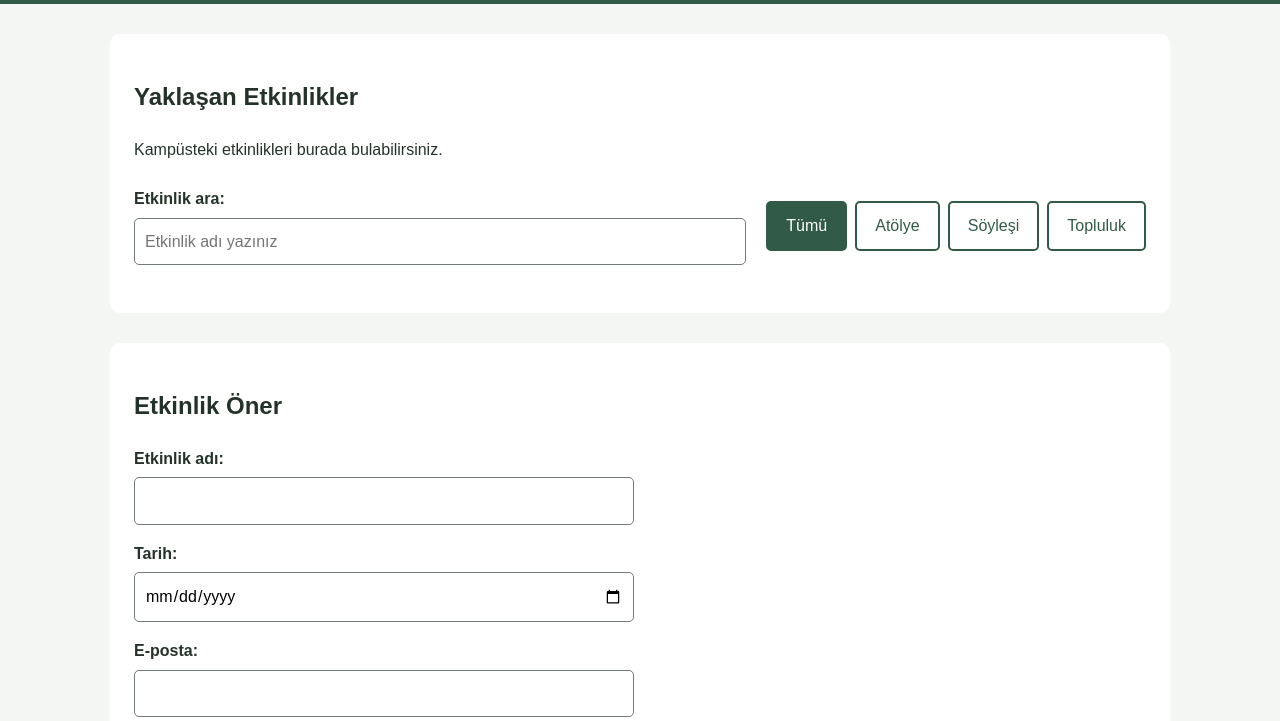
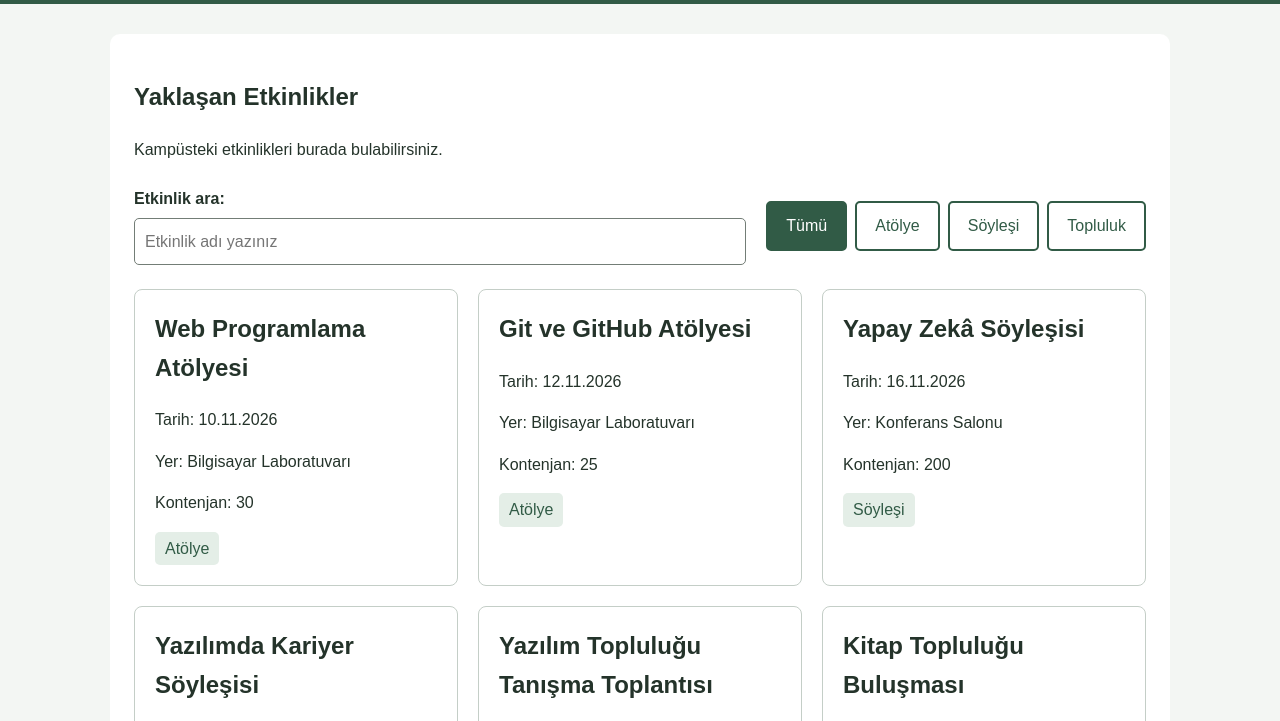
Before and after one commit to Merve-ibrahim/bmh231-odev2, a plain HTML site: page public/index.html in a window 1280 px wide. Shown: the part 74-795 px from the top of the page. Drawn offline with Linux system fonts and the light colour scheme.

Commit message:
Alti etkinlik verisi ve DOM ile kart olusturma eklendi

```diff
--- /dev/null
+++ b/public/betik.js
@@ -0,0 +1,90 @@
+const etkinlikler = [
+    {
+        id: 1,
+        baslik: "Web Programlama Atölyesi",
+        tur: "atolye",
+        tarih: "2026-11-10",
+        yer: "Bilgisayar Laboratuvarı",
+        kontenjan: 30
+    },
+    {
+        id: 2,
+        baslik: "Git ve GitHub Atölyesi",
+        tur: "atolye",
+        tarih: "2026-11-12",
+        yer: "Bilgisayar Laboratuvarı",
+        kontenjan: 25
+    },
+    {
+        id: 3,
+        baslik: "Yapay Zekâ Söyleşisi",
+        tur: "soylesi",
+        tarih: "2026-11-16",
+        yer: "Konferans Salonu",
+        kontenjan: 200
+    },
+    {
+        id: 4,
+        baslik: "Yazılımda Kariyer Söyleşisi",
+        tur: "soylesi",
+        tarih: "2026-11-18",
+        yer: "Mühendislik Fakültesi",
+        kontenjan: 120
+    },
+    {
+        id: 5,
+        baslik: "Yazılım Topluluğu Tanışma Toplantısı",
+        tur: "topluluk",
+        tarih: "2026-11-20",
+        yer: "Öğrenci Merkezi",
+        kontenjan: 60
+    },
+    {
+        id: 6,
+        baslik: "Kitap Topluluğu Buluşması",
+        tur: "topluluk",
+        tarih: "2026-11-23",
+        yer: "Kütüphane",
+        kontenjan: 40
+    }
+];
+
+const liste = document.getElementById("etkinlikListesi");
+
+function kartlariGoster(veriler) {
+    liste.replaceChildren();
+
+    veriler.forEach(function (etkinlik) {
+        const kart = document.createElement("article");
+        kart.className = "kart";
+
+        const baslik = document.createElement("h2");
+        baslik.textContent = etkinlik.baslik;
+
+        const tarih = document.createElement("p");
+        tarih.textContent = "Tarih: " +
+            new Date(etkinlik.tarih + "T00:00:00")
+                .toLocaleDateString("tr-TR");
+
+        const yer = document.createElement("p");
+        yer.textContent = "Yer: " + etkinlik.yer;
+
+        const kontenjan = document.createElement("p");
+        kontenjan.textContent = "Kontenjan: " + etkinlik.kontenjan;
+
+        const turAdlari = {
+            atolye: "Atölye",
+            soylesi: "Söyleşi",
+            topluluk: "Topluluk"
+        };
+
+        const etiket = document.createElement("span");
+        etiket.className = "etiket";
+        etiket.textContent = turAdlari[etkinlik.tur];
+
+        kart.append(baslik, tarih, yer, kontenjan, etiket);
+        liste.append(kart);
+    });
+}
+
+kartlariGoster(etkinlikler);
--- a/public/index.html
+++ b/public/index.html
@@ -74,5 +74,6 @@
     <footer>
         <p>© 2026 Bozok Etkinlik — Merve İBRAHİM</p>
     </footer>
+    <script src="betik.js"></script>
 </body>
 </html>
```
